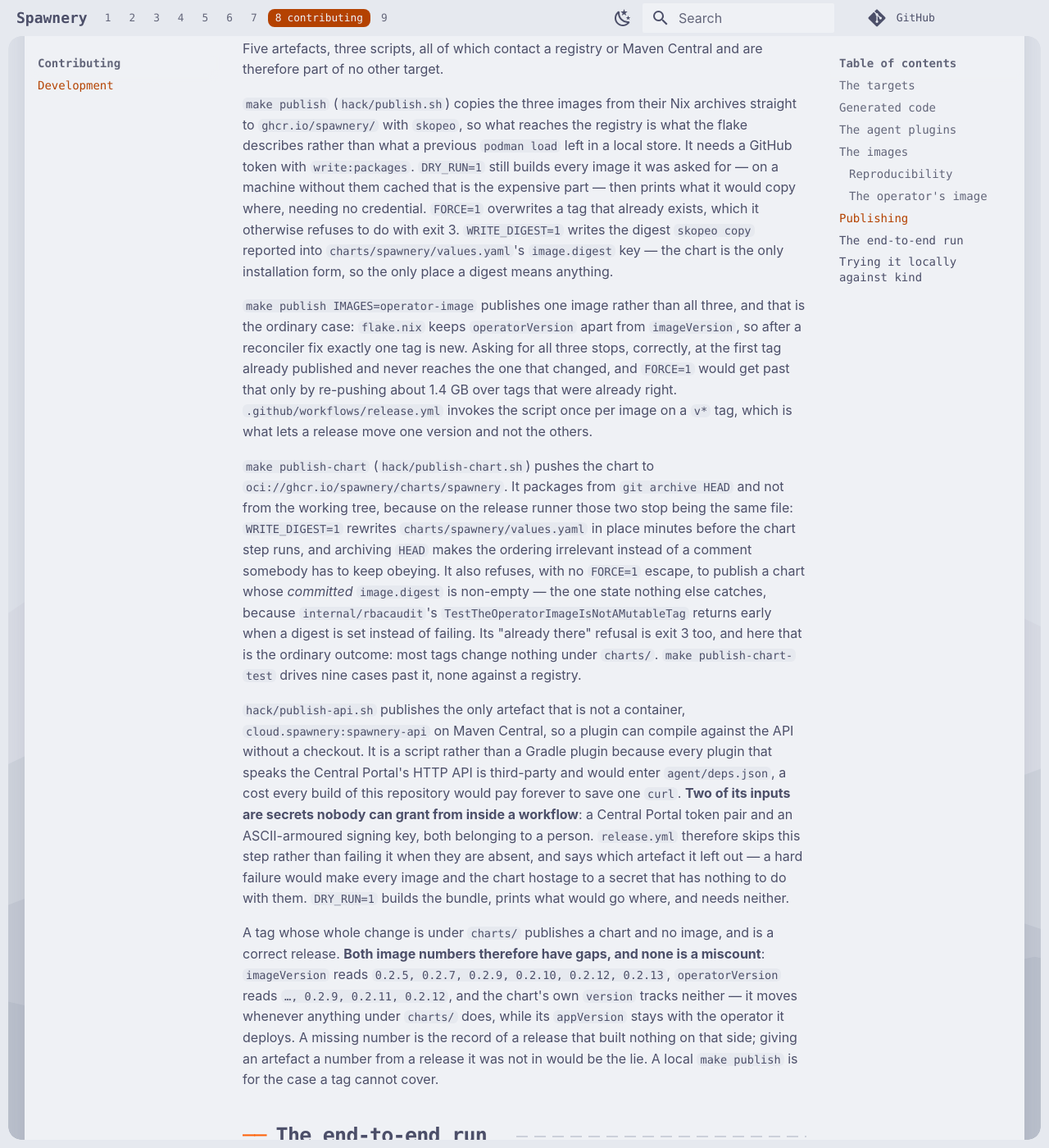
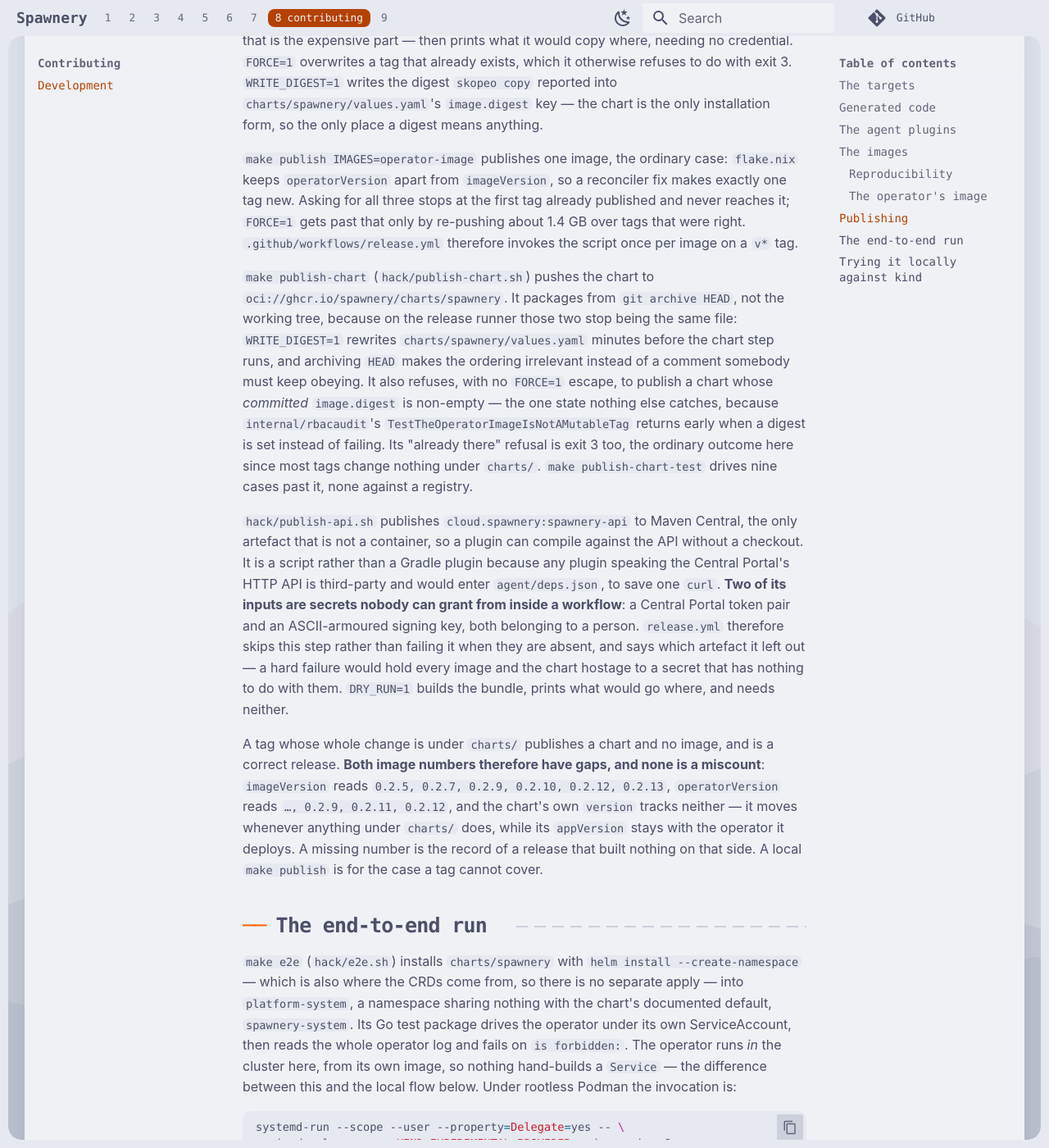
Before and after one commit to spawnery/spawnery, an MkDocs documentation site: the page built from docs/contributing/development.md, in a window 1280 px wide and 1400 px high, scrolled down 3698 px. Shown: the whole window at 82% size. Built offline with MkDocs 1.6.1 and Material for MkDocs 9.7.7, drawn with Linux system fonts in a browser that asks for light colours; some web fonts are replaced; comment, search, counter and statistics services are not loaded; some of the changed text lies outside the part shown.

Commit message:
docs(contributing): the same facts in fewer words
Review round 1: fourteen passages carried prose around facts rather than
facts. The recital of what hack/image-test.sh asserts, the Docker-daemon
aside beside the k3d trap, the build-and-load sentences that restate the
targets table, and the sentence saying twice that a version gap is not a
miscount are gone. Every command, flag, environment variable and
measurement stays, including the 1.4 GB, the image sizes with the
2026-08-25 jlink change, the 2026-08-10 expectations and the thirteen
minutes at readinessLosses 0.

2,945 words to 2,659.

Co-Authored-By: Claude Opus 5 (1M context) <noreply@anthropic.com>
Claude-Session: https://claude.ai/code/session_01RhLpABDQDo2jeWRbfNEdtT

````diff
--- a/docs/contributing/development.md
+++ b/docs/contributing/development.md
@@ -67,24 +67,19 @@ reaches Maven Central, and a Nix build must never depend on the network.
 `cmd/spawnery-stubop` and checks the handshake, the authorization header, the
 player reports, the overlapping renewal and the bound on a session the operator
 never answers — and, for the Velocity image, that its readiness port stays
-closed until a server list has arrived and opens once one does. It needs a
-container runtime and only works on `x86_64-linux`.
+closed until a server list has arrived and opens once one does.
 
 ## The images
 
 `make image-test` runs all three game images — Paper, Purpur and Velocity —
 offline under the same constraints the podspec imposes, loading each first so
-the target needs no separate build step of its own. `make purpur-image` and
-`make velocity-image`, with their own `-load` and `-test` siblings, scope that
-same build/load/test triple to one image, for when a change is known to touch
-nothing on the others.
+the target needs no separate build step of its own.
 
 **Purpur goes through `hack/image-test.sh` unchanged**, the same script the
-Paper image does: the script asserts on Paper's behaviour — that Paper rewrote
-`/data/config/paper-global.yml`, that the agent plugin loaded, that nothing was
-downloaded at start — and Purpur is a Paper fork that does all of it. If the two
-ever diverge enough for that to stop being true, that run is what fails and says
-so.
+Paper image does: its assertions are Paper's behaviour — config rewritten,
+plugin loaded, nothing downloaded at start — and Purpur is a Paper fork that
+does all of it. If they ever diverge enough for that to stop being true, that
+run fails and says so.
 
 Purpur is the backend image going forward and the Paper image is deprecated.
 Both are built, tested and published; see the
@@ -92,10 +87,8 @@ Both are built, tested and published; see the
 for what an installation does about it and `nix/paper-image.nix` for why
 nothing is being removed.
 
-`make agent-test` still drives the **Paper** image, and that is not an
-oversight: what it exercises is the agent, and the agent jar in the two images
-is the same file. `make image-test` covers the Purpur side, booting that image
-and asserting the plugin loaded and its classes linked.
+`make agent-test` still drives the **Paper** image because the agent jar in the
+two images is the same file; `make image-test` covers the Purpur side.
 
 ### Reproducibility
 
@@ -113,24 +106,21 @@ empties the store of them.
 
 ### The operator's image
 
-`make operator-image` builds the operator's own image, `make operator-image-load`
-hands it to the local container runtime, and `make operator-image-test` runs it
-under the constraints `charts/spawnery/templates/deployment.yaml` imposes —
-non-root and a read-only root filesystem — rather than more comfortable ones,
-plus `--network none`, which is the script's own choice and not the
-Deployment's, and cheap here because the run only asks the binary to print its
-usage. `make image-repro` covers this image beside the other two and the agent
-jars.
+`make operator-image-test` runs the operator image under the constraints
+`charts/spawnery/templates/deployment.yaml` imposes — non-root and a read-only
+root filesystem — rather than more comfortable ones, plus `--network none`,
+which is the script's own choice and not the Deployment's, and cheap here
+because the run only asks the binary to print its usage. `make image-repro`
+covers this image beside the other two and the agent jars.
 
 ## Publishing
 
-Five artefacts, three scripts, all of which contact a registry or Maven Central
-and are therefore part of no other target.
+Five artefacts, three scripts, none of them part of another target.
 
 `make publish` (`hack/publish.sh`) copies the three images from their Nix
-archives straight to `ghcr.io/spawnery/` with `skopeo`, so what reaches the
-registry is what the flake describes rather than what a previous `podman load`
-left in a local store. It needs a GitHub token with `write:packages`.
+archives straight to `ghcr.io/spawnery/` with `skopeo`, so the registry gets
+what the flake describes, not what a previous `podman load` left in a local
+store. It needs a GitHub token with `write:packages`.
 `DRY_RUN=1` still builds every image it was asked for — on a machine without
 them cached that is the expensive part — then prints what it would copy where,
 needing no credential. `FORCE=1` overwrites a tag that already exists, which it
@@ -138,38 +128,36 @@ otherwise refuses to do with exit 3. `WRITE_DIGEST=1` writes the digest `skopeo
 copy` reported into `charts/spawnery/values.yaml`'s `image.digest` key — the
 chart is the only installation form, so the only place a digest means anything.
 
-`make publish IMAGES=operator-image` publishes one image rather than all three,
-and that is the ordinary case: `flake.nix` keeps `operatorVersion` apart from
-`imageVersion`, so after a reconciler fix exactly one tag is new. Asking for all
-three stops, correctly, at the first tag already published and never reaches the
-one that changed, and `FORCE=1` would get past that only by re-pushing about
-1.4 GB over tags that were already right.
-`.github/workflows/release.yml` invokes the script once per image on a `v*`
-tag, which is what lets a release move one version and not the others.
+`make publish IMAGES=operator-image` publishes one image, the ordinary case:
+`flake.nix` keeps `operatorVersion` apart from `imageVersion`, so a reconciler
+fix makes exactly one tag new. Asking for all three stops at the first tag
+already published and never reaches it; `FORCE=1` gets past that only by
+re-pushing about 1.4 GB over tags that were right.
+`.github/workflows/release.yml` therefore invokes the script once per image on
+a `v*` tag.
 
 `make publish-chart` (`hack/publish-chart.sh`) pushes the chart to
-`oci://ghcr.io/spawnery/charts/spawnery`. It packages from `git archive HEAD`
-and not from the working tree, because on the release runner those two stop
-being the same file: `WRITE_DIGEST=1` rewrites `charts/spawnery/values.yaml` in
-place minutes before the chart step runs, and archiving `HEAD` makes the
-ordering irrelevant instead of a comment somebody has to keep obeying. It also
-refuses, with no `FORCE=1` escape, to publish a chart whose *committed*
-`image.digest` is non-empty — the one state nothing else catches, because
-`internal/rbacaudit`'s `TestTheOperatorImageIsNotAMutableTag` returns early when
-a digest is set instead of failing. Its "already there" refusal is exit 3 too,
-and here that is the ordinary outcome: most tags change nothing under `charts/`.
+`oci://ghcr.io/spawnery/charts/spawnery`. It packages from `git archive HEAD`,
+not the working tree, because on the release runner those two stop being the
+same file: `WRITE_DIGEST=1` rewrites `charts/spawnery/values.yaml` minutes
+before the chart step runs, and archiving `HEAD` makes the ordering irrelevant
+instead of a comment somebody must keep obeying. It also refuses, with no
+`FORCE=1` escape, to publish a chart whose *committed* `image.digest` is
+non-empty — the one state nothing else catches, because `internal/rbacaudit`'s
+`TestTheOperatorImageIsNotAMutableTag` returns early when a digest is set
+instead of failing. Its "already there" refusal is exit 3 too, the ordinary
+outcome here since most tags change nothing under `charts/`.
 `make publish-chart-test` drives nine cases past it, none against a registry.
 
-`hack/publish-api.sh` publishes the only artefact that is not a container,
-`cloud.spawnery:spawnery-api` on Maven Central, so a plugin can compile against
-the API without a checkout. It is a script rather than a Gradle plugin because
-every plugin that speaks the Central Portal's HTTP API is third-party and would
-enter `agent/deps.json`, a cost every build of this repository would pay forever
-to save one `curl`. **Two of its inputs are secrets nobody can grant from inside
-a workflow**: a Central Portal token pair and an
+`hack/publish-api.sh` publishes `cloud.spawnery:spawnery-api` to Maven Central,
+the only artefact that is not a container, so a plugin can compile against the
+API without a checkout. It is a script rather than a Gradle plugin because any
+plugin speaking the Central Portal's HTTP API is third-party and would enter
+`agent/deps.json`, to save one `curl`. **Two of its inputs are secrets nobody
+can grant from inside a workflow**: a Central Portal token pair and an
 ASCII-armoured signing key, both belonging to a person. `release.yml` therefore
 skips this step rather than failing it when they are absent, and says which
-artefact it left out — a hard failure would make every image and the chart
+artefact it left out — a hard failure would hold every image and the chart
 hostage to a secret that has nothing to do with them. `DRY_RUN=1` builds the
 bundle, prints what would go where, and needs neither.
 
@@ -179,20 +167,19 @@ miscount**: `imageVersion` reads `0.2.5, 0.2.7, 0.2.9, 0.2.10, 0.2.12, 0.2.13`,
 `operatorVersion` reads `…, 0.2.9, 0.2.11, 0.2.12`, and the chart's own
 `version` tracks neither — it moves whenever anything under `charts/` does,
 while its `appVersion` stays with the operator it deploys. A missing number is
-the record of a release that built nothing on that side; giving an artefact a
-number from a release it was not in would be the lie. A local `make publish` is
-for the case a tag cannot cover.
+the record of a release that built nothing on that side. A local `make publish`
+is for the case a tag cannot cover.
 
 ## The end-to-end run
 
 `make e2e` (`hack/e2e.sh`) installs `charts/spawnery` with `helm install
 --create-namespace` — which is also where the CRDs come from, so there is no
-separate apply — into a namespace, `platform-system`, that shares nothing with
-the chart's own documented default, `spawnery-system`. The Go test package drives
-the operator under its own ServiceAccount, then reads its whole log and fails on
-`is forbidden:`. The operator runs *in* the cluster here, from its own image, so
-nothing hand-builds a `Service` — the difference between this and the local flow
-below. On a machine where `kind` runs under rootless Podman, the invocation is:
+separate apply — into `platform-system`, a namespace sharing nothing with the
+chart's documented default, `spawnery-system`. Its Go test package drives the
+operator under its own ServiceAccount, then reads the whole operator log and
+fails on `is forbidden:`. The operator runs *in* the cluster here, from its own
+image, so nothing hand-builds a `Service` — the difference between this and the
+local flow below. Under rootless Podman the invocation is:
 
 ```bash
 systemd-run --scope --user --property=Delegate=yes -- \
@@ -209,39 +196,33 @@ writes `eula=true`, because Paper does not start otherwise.
 
 ## Trying it locally against kind
 
-This is the hand-driven flow, and it runs the operator **outside** the cluster
-through `go run`. `make e2e` above needs none of the workarounds below — its
-`Service` has a selector, because there is a pod for it to select. What this
-flow gives that `make e2e` does not is a real Paper image, a server that reaches
-`Ready`, and an agent that reports players.
+This is the hand-driven flow, running the operator **outside** the cluster
+through `go run`. It gives what `make e2e` does not — a real Paper image, a
+server that reaches `Ready`, an agent that reports players — at the price of the
+workarounds below, which `make e2e` avoids because its `Service` has a selector.
 
 Under rootless Podman (measured with 5.8.4) `k3d` cannot bring up a cluster at
-all: its tools node always bind-mounts the runtime socket to
-`/var/run/docker.sock` inside itself, and rootless Podman refuses to create that
-mount point (`mkdir /var/run/docker.sock: permission denied`) — no `DOCKER_HOST`
-value fixes it, since the failure is in the tools node's own container creation,
-not in the client reaching the socket. `kind` under
-`KIND_EXPERIMENTAL_PROVIDER=podman` does work against the same rootless socket,
-and is what the flow below uses. Anyone with a real Docker daemon (or a rootful
-Podman socket) can use `k3d` the same way instead — the manifests and the
-operator invocation are identical either way.
+all: its tools node bind-mounts the runtime socket to `/var/run/docker.sock`
+inside itself, and rootless Podman refuses to create that mount point (`mkdir
+/var/run/docker.sock: permission denied`); no `DOCKER_HOST` fixes it, the
+failure being in the tools node's own container creation rather than in the
+client reaching the socket. The flow below uses `kind` under
+`KIND_EXPERIMENTAL_PROVIDER=podman`, which works against the same socket.
 
-kind additionally needs cgroup delegation to run under systemd as a regular
-user, hence the `systemd-run --scope --user --property=Delegate=yes` wrapper
-around every kind command below: without it kind refuses with a `Delegate=yes`
-error even when that property is already set on the user's systemd service —
-the scope is what its check actually looks for.
+kind needs cgroup delegation under systemd as a regular user, hence the
+`systemd-run --scope --user --property=Delegate=yes` wrapper around every kind
+command below: without it kind refuses with a `Delegate=yes` error even when
+that property is already set on the user's systemd service — the scope is what
+its check looks for.
 
-The operator runs through `go run` outside the cluster, so without
-`POD_NAMESPACE` from the downward API. `--operator-namespace` therefore has to
-be set explicitly; without the flag the process refuses to start (see
-`validateAgentFlags`), because the serving certificate would otherwise carry the
-wrong SANs.
+Running through `go run` there is no `POD_NAMESPACE` from the downward API, so
+`--operator-namespace` has to be set explicitly; without it the process refuses
+to start (see `validateAgentFlags`), because the serving certificate would
+otherwise carry the wrong SANs.
 
-One gap this flow has to close by hand is the difference between a `Server` that
-reaches `Ready` and one that does not. The pod dials
-`spawnery-operator.<ns>.svc:9443` and nothing creates that Service, since the
-operator is not in the cluster and no selector could find it. A selector-less
+One gap decides whether a `Server` reaches `Ready`: the pod dials
+`spawnery-operator.<ns>.svc:9443` and nothing creates that Service, the operator
+being outside the cluster where no selector could find it. A selector-less
 `Service` with a hand-written `Endpoints` pointing at the host closes it — the
 serving certificate already carries that DNS name, so TLS verifies against the
 CA the pod was given.
@@ -312,16 +293,15 @@ sleep 90
 nix develop -c kubectl get networks,servergroups,servers,pods -n minecraft
 ```
 
-The image only needs a rootfs for the relay, which is why the Paper image
-stands in for one; `socat` itself comes out of the mounted Nix store.
+The relay needs only a rootfs, which is why the Paper image stands in for one;
+`socat` comes out of the mounted Nix store.
 
-The first server can take a good half minute to appear: if the ServerGroup
-meets its network before the Network controller has accepted it, it tries again
-only after `networkRetryInterval` (30 seconds). The 90 seconds above also cover
-Paper's own start — about seven seconds to a first answered ping — and the
-agent's handshake after it. Loading the image into the cluster beforehand is
-its own wait: at 26.2-0.2.1 the Paper image is 372 MB as a tarball and the
-Velocity one 170 MB. They were 735 MB and 533 MB until 2026-08-25, when both
+The first server can take a good half minute: if the ServerGroup meets its
+network before the Network controller has accepted it, it retries only after
+`networkRetryInterval` (30 seconds). The 90 seconds also cover Paper's own start
+— about seven seconds to a first answered ping — and the agent's handshake.
+Loading the image beforehand is its own wait: at 26.2-0.2.1 the Paper image is
+372 MB as a tarball and the Velocity one 170 MB. They were 735 MB and 533 MB until 2026-08-25, when both
 stopped shipping a whole headless JDK and started shipping a runtime jlink'd
 to the modules each actually resolves — see `nix/paper-jre.nix` and
 `nix/velocity-jre.nix`.
@@ -336,18 +316,16 @@ Podman:
   a real server list ping to a real Paper process,
 - a `server lobby-xxxx` in phase `Ready` with `SLOTS 100`, `PLAYERS 0` and
   `REGISTERED true`. `SLOTS` is what the agent reported from
-  `SPAWNERY_MAX_PLAYERS`, `PLAYERS` what it counted on the running server —
-  zero, because nobody can join yet.
+  `SPAWNERY_MAX_PLAYERS`, `PLAYERS` what it counted — zero, because nobody can
+  join yet.
 
-If the `Server` stops in `Starting` instead, the agent cannot reach the
-operator: `kubectl logs` on the pod shows the reason, and it has so far always
-been the `Service`/`Endpoints` pair above, not the agent.
+If the `Server` stops in `Starting`, the agent cannot reach the operator;
+`kubectl logs` on the pod shows the reason, so far always the
+`Service`/`Endpoints` pair above rather than the agent.
 
-Leaving it running for a quarter of an hour shows the other half of what the
-agent is for. The session renews after eight minutes
-(`--agent-session-renew-after`), and if the replacement stream did not overlap
-the outgoing one, the server would drop out of `Ready` on that rhythm. Measured
-over thirteen minutes:
+The session renews after eight minutes (`--agent-session-renew-after`), and if
+the replacement stream did not overlap the outgoing one, the server would drop
+out of `Ready` on that rhythm. Measured over thirteen minutes:
 
 ```bash
 nix develop -c kubectl get server lobby-xxxx -n minecraft \
````
